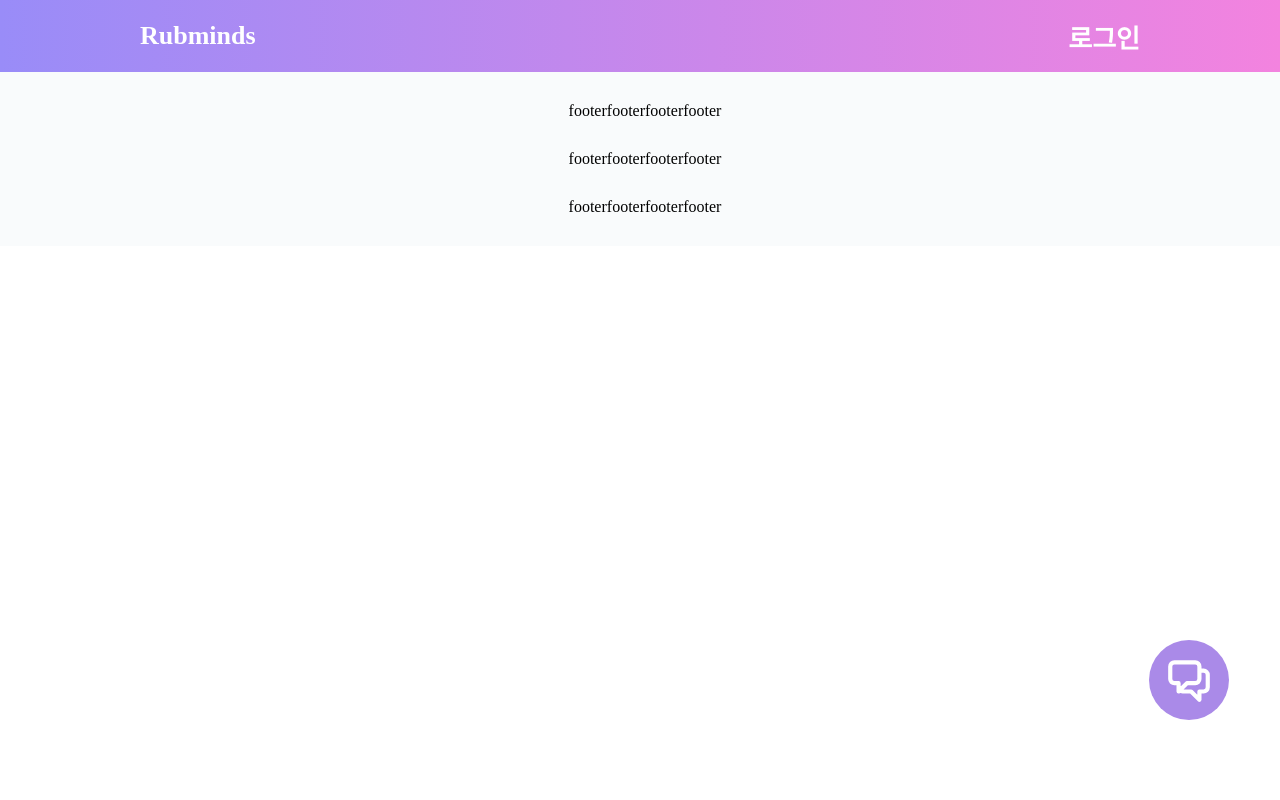
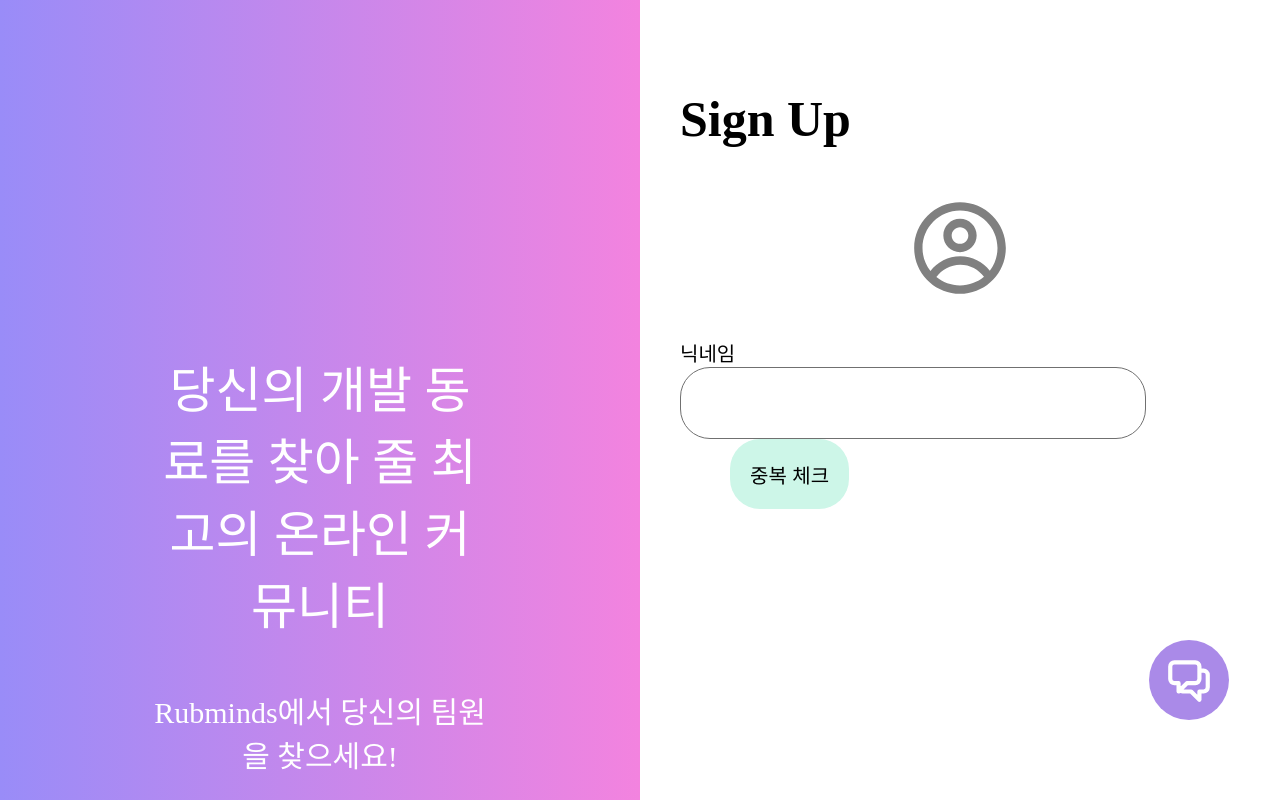
Before and after one commit to Rubminds/rubminds-frontend, a React (Create React App) app: page /callback/1/1 in a window 1280 px wide. Built offline with nearby package versions, Linux system fonts and the light colour scheme.

Commit message:
feat: 로그인(#6)

```diff
--- a/src/modules/user/index.js
+++ b/src/modules/user/index.js
@@ -3,7 +3,7 @@ import produce from 'immer';
 
 //초기 상태 초기화
 export const initialState = {
-  me: null,
+  accessToken : null,
 };
 
 //액션 생성함수
--- a/src/pages/App.js
+++ b/src/pages/App.js
@@ -8,9 +8,11 @@ import LandingPage from './LandingPage'
 import WrittingPage from './WrittingPage'
 import { Header, ChatButton, Footer } from '../components'
 import LogInPage from './LogInPage'
+import SignUpPage from './SignUpPage'
+
+
 
 const App = () => {
-
 
   return (
     <ThemeProvider theme={theme}>
@@ -19,9 +21,13 @@ const App = () => {
         <Header />
         <ChatButton />
         <Switch>
+          <Route
+            path="/callback/:accessToken/:signupCheck"
+            component={SignUpPage}
+          />
           <Route exact path="/" component={LandingPage} />
-          <Route exact path="/login" component={LogInPage} />
-          <Route exact path="/write" component={WrittingPage} />
+          <Route path="/login" component={LogInPage} />
+          <Route path="/write" component={WrittingPage} />
         </Switch>
       </Router>
       <Footer />
--- a/src/pages/LogInPage/index.js
+++ b/src/pages/LogInPage/index.js
@@ -3,18 +3,21 @@ import * as S from './style'
 import { RiKakaoTalkFill } from 'react-icons/ri'
 import { FcGoogle } from 'react-icons/fc'
 
+import { useDispatch } from 'react-redux'
+
 const LogInPage = () => {
   const onGoogleLogInClick = useCallback(() => {
-   window.location.href = 'https://dev.rubminds.site/oauth2/authorization/google';
-  }, [])
+    window.location.href =
+      'https://dev.rubminds.site/oauth2/authorization/google';
+  }, []);
 
-  const onKakaoLogInClick = useCallback(()=>{
-    window.location.href = 'https://dev.rubminds.site/oauth2/authorization/kakao'
+  const onKakaoLogInClick = useCallback(() => {
+    window.location.href =
+      'https://dev.rubminds.site/oauth2/authorization/kakao'
   }, []);
 
   return (
     <>
-      <S.WhiteSpace></S.WhiteSpace>
       <S.LogInPageWrapper>
         <S.LogInPageLeft>
           <S.MainTitle color="white" fontSize="50px">
@@ -45,7 +48,10 @@ const LogInPage = () => {
             <S.LogInBox onClick={onGoogleLogInClick}>
               <FcGoogle size="75" />
             </S.LogInBox>
-            <S.LogInBox style={{ backgroundColor: 'yellow' }} onClick={onKakaoLogInClick}>
+            <S.LogInBox
+              style={{ backgroundColor: 'yellow' }}
+              onClick={onKakaoLogInClick}
+            >
               <RiKakaoTalkFill size="75" />
             </S.LogInBox>
           </S.LogInPageInnerRight>
--- a/src/pages/LogInPage/style.js
+++ b/src/pages/LogInPage/style.js
@@ -15,9 +15,12 @@ export const LogInPageWrapper = styled.div`
 `
 
 export const LogInPageLeft = styled.div`
+  position : fixed;
+  top : 0;
+  z-index: 1000;
   width: 50%;
   height: 100vh;
-  padding: 270px 150px 270px 150px;
+  padding: 350px 150px 270px 150px;
   text-align: center;
   background: linear-gradient(
     to right,
@@ -32,9 +35,14 @@ export const MainTitle = styled.div`
 `
 
 export const LogInPageRight = styled.div`
+  position : fixed;
+  top : 0;
+  right : 0;
+  z-index : 1000;
   padding: 150px 150px 150px 150px;
   width: 50%;
   height: 100vh;
+  background-color: white;
 `
 
 export const LogInPageInnerRight = styled.div`
--- /dev/null
+++ b/src/pages/SignUpPage/index.js
@@ -0,0 +1,94 @@
+import React, { useEffect, useState, useRef, useCallback } from 'react'
+import * as S from './style'
+import { useParams } from 'react-router'
+import { CgProfile } from 'react-icons/cg'
+
+const SignUp = () => {
+  const imgInput = useRef()
+  const { accessToken, signupCheck } = useParams()
+  const [attachMent, setAttachment] = useState(null)
+  const [fileInfo, setFileInfo] = useState(null)
+  const [body, setBody] = useState({
+    profileSrc: null,
+    nickName: null,
+    job: null,
+    skillSet: null,
+    introduce: null,
+  })
+
+  const onProfileUpload = useCallback(() => {
+    imgInput.current.click()
+  }, [])
+
+  const onProfileURL = e => {
+    const reader = new FileReader()
+    // FormData에 전달해줄 File의 Infomation
+    setFileInfo(e.target.files[0])
+
+    reader.readAsDataURL(e.target.files[0]) // e.target.files는 파일을 여러개 선택을 대비하기 위한 API 사용 방법이므로 나는 하나만 할거니까 [0] 으로 선택
+    reader.onloadend = finished => {
+      // reader는 생명주기함수처럼 다룬다. 파일 로드가 끝나면 Attachment state에 img 의 주소를 담으라는 뜻
+      setAttachment(finished.target.result) // 이건 attachment에 URL을 담으라는 뜻, 만약 Img 미리보기를 취소하려면 attachment를 비워주면 된다.
+    }
+  }
+
+  useEffect(() => {
+    localStorage.setItem('accessToken', accessToken)
+    return () => {
+      localStorage.setItem('signupCheck', signupCheck)
+    }
+  }, [])
+
+  useEffect(()=> {
+    console.log(attachMent);
+  },[attachMent]);
+
+  return (
+    <>
+      {/* <S.WhiteSpace> </S.WhiteSpace> */}
+      <S.SignUpPageWrapper>
+        <S.SignUpPageLeft>
+          <S.MainTitle color="white" fontSize="50px">
+            당신의 개발 동료를 찾아 줄 최고의 온라인 커뮤니티
+          </S.MainTitle>
+          <S.MainTitle
+            style={{ marginTop: '50px' }}
+            color="white"
+            fontSize="30px"
+          >
+            Rubminds에서 당신의 팀원을 찾으세요!
+          </S.MainTitle>
+        </S.SignUpPageLeft>
+        <S.SignUpPageRight>
+          <S.MainTitle fontSize="50px" fontWeight="bold">
+            Sign Up
+          </S.MainTitle>
+
+          <S.SignUpPageInnerForm>
+            <S.ProfileWrapper>
+              {attachMent ? (
+                <img src={attachMent} width='30%'/>
+              ) : (
+                <CgProfile size="100" onClick={onProfileUpload} />
+              )}
+              <input
+                type="file"
+                accept="image/*"
+                onChange={onProfileURL}
+                hidden
+                ref={imgInput}
+              />
+            </S.ProfileWrapper>
+            <S.MainTitle marginTop="40px" fontSize="20px">
+              닉네임
+            </S.MainTitle>
+            <S.NickNameBox onChange={{}} />
+            <S.DoubleCheckBox onClick={{}}>중복 체크</S.DoubleCheckBox>
+          </S.SignUpPageInnerForm>
+        </S.SignUpPageRight>
+      </S.SignUpPageWrapper>
+    </>
+  )
+}
+
+export default SignUp
--- /dev/null
+++ b/src/pages/SignUpPage/style.js
@@ -0,0 +1,72 @@
+import styled from "styled-components";
+import theme from '../../common/theme'
+import { flexCenter } from '../../constants'
+import { CgProfile } from 'react-icons/cg'
+
+
+export const SignUpPageWrapper = styled.div`
+  display: flex;
+`
+
+export const SignUpPageLeft = styled.div`
+  position : fixed;
+  top : 0;
+  width: 50%;
+  height : 100vh;
+  text-align : center;
+  padding: 350px 150px 270px 150px;
+  background: linear-gradient(
+    to right,
+    ${theme.colors.gradientLeft},
+    ${theme.colors.gradientRight}
+  );
+`
+export const MainTitle = styled.div`
+  margin-top : ${props => props.marginTop || '0px'};
+  font-size: ${props => props.fontSize && props.fontSize};
+  color: ${props => props.color && props.color};
+  font-weight: ${props => props.fontWeight && props.fontWeight};
+`
+
+export const SignUpPageRight = styled.div`
+  position : fixed;
+  top : 0;
+  right : 0;
+  width: 50%;
+  height: 100vh;
+  padding : 90px 40px 0px 40px;
+  background: white;
+`
+
+export const SignUpPageInnerForm = styled.form`
+  margin-top: 50px;
+`
+
+export const ProfileWrapper = styled.div`
+    ${flexCenter}
+    margin : auto;
+    color : grey;
+    ${CgProfile}{
+      cursor : pointer;
+    }
+`;
+
+export const NickNameBox = styled.input`
+  border : 1px solid #707070;
+  width : 404px;
+  height : 70px;
+  border-radius : 30px;
+  padding : 0px 30px 0px 30px ;
+  font-size : 30px;
+`;
+
+export const DoubleCheckBox = styled.button`
+  height : 70px;
+  border-radius : 30px;
+  font-size : 30px;
+  background-color : #CDF6E8;
+  border : none;
+  padding : 0px 20px 0px 20px;
+  margin-left : 50px;
+  font-size : 20px;
+`;
```
Also changed, not shown: 1 other file (tests, documents, lock files or other folders).
